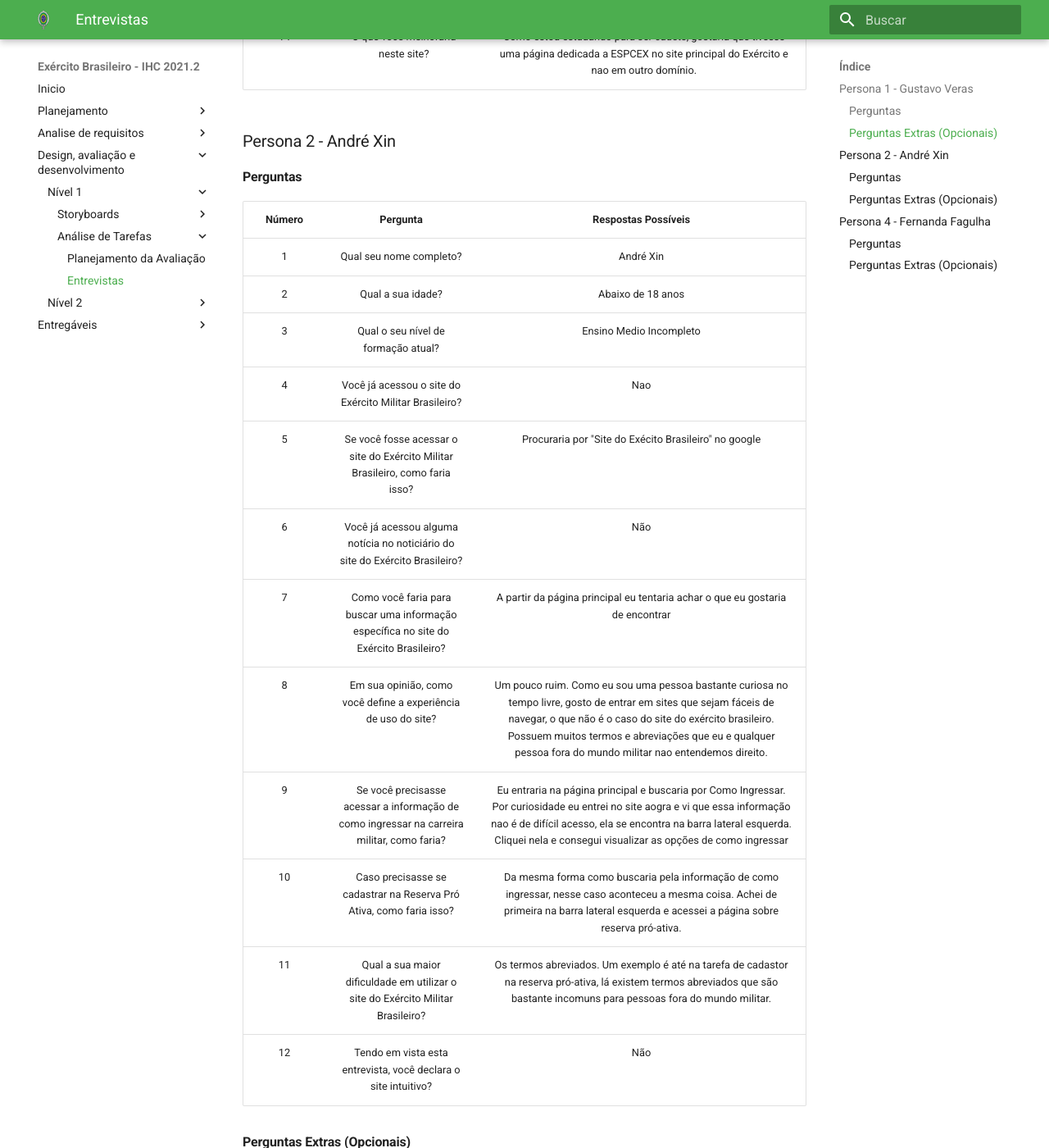
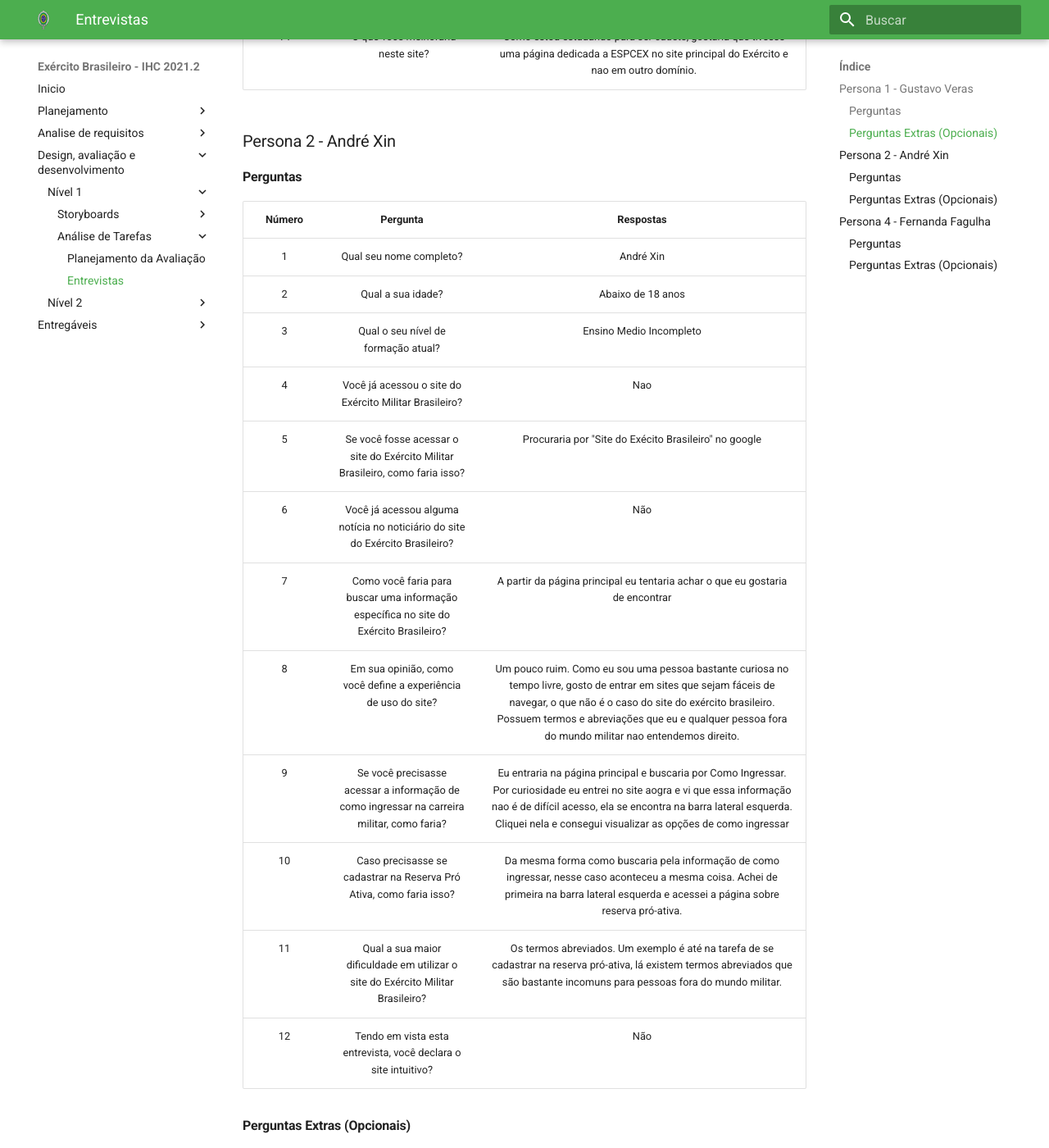
Before and after one commit to heitormsb/2021.2-Exercito-Brasileiro, an MkDocs documentation site: the page built from docs/Design_avaliacao_desenv/nivel1/entrevistas.md, in a window 1280 px wide and 1400 px high, scrolled down 1522 px. Shown: the whole window at 82% size. Built offline with MkDocs 1.6.1 and Material for MkDocs 9.7.7, drawn with Linux system fonts in a browser that asks for light colours; some of the changed text lies outside the part shown.

Commit message:
Update entrevistas.md

```diff
--- a/docs/Design_avaliacao_desenv/nivel1/entrevistas.md
+++ b/docs/Design_avaliacao_desenv/nivel1/entrevistas.md
@@ -1,6 +1,6 @@
 ### Persona 1 - Gustavo Veras
 #### Perguntas
-| Número | Pergunta  | Respostas Possíveis  |
+| Número | Pergunta  | Respostas  |
 | :-: | :-: | :-: |
 |   1    |  Qual seu nome completo? | Gustavo Veras |
 |   2    |  Qual a sua idade?       | De 18 a 35 anos |
@@ -17,15 +17,15 @@
 |   12   |  Tendo em vista esta entrevista, você declara o site intuitivo? | Sim |
 
 #### Perguntas Extras (Opcionais)
-| Número | Pergunta  | Respostas Possiveis  |
+| Número | Pergunta  | Respostas  |
 | :-: | :-: | :-: |
-|   12   |  O que acha da estrutura visual do site? | Simples, mas com muitos detalhes. Somente mostra a mais do que o necessário |
+|   12   |  O que acha da estrutura visual do site? | Simples, mas com muitos detalhes. Sempre mostra a mais do que o necessário |
 |   13   |  Em sua opinião, os menus estão bem organizados? | Sim |
 |   14   |  O que você melhoraria neste site? | Como estou estudando para ser cadete, gostaria que tivesse uma página dedicada a ESPCEX no site principal do Exército e nao em outro domínio. |
 
 ### Persona 2 - André Xin
 #### Perguntas
-| Número | Pergunta  | Respostas Possíveis  |
+| Número | Pergunta  | Respostas  |
 | :-: | :-: | :-: |
 |   1    |  Qual seu nome completo? | André Xin |
 |   2    |  Qual a sua idade?       | Abaixo de 18 anos |
@@ -34,14 +34,14 @@
 |   5    |  Se você fosse acessar o site do Exército Militar Brasileiro, como faria isso? | Procuraria por "Site do Exécito Brasileiro" no google |
 |   6    |  Você já acessou alguma notícia no noticiário do site do Exército Brasileiro? | Não  |
 |   7    |  Como você faria para buscar uma informação específica no site do Exército Brasileiro? | A partir da página principal eu tentaria achar o que eu gostaria de encontrar |
-|   8    |  Em sua opinião, como você define a experiência de uso do site? | Um pouco ruim. Como eu sou uma pessoa bastante curiosa no tempo livre, gosto de entrar em sites que sejam fáceis de navegar, o que não é o caso do site do exército brasileiro. Possuem muitos termos e abreviações que eu e qualquer pessoa fora do mundo militar nao entendemos direito.   |
+|   8    |  Em sua opinião, como você define a experiência de uso do site? | Um pouco ruim. Como eu sou uma pessoa bastante curiosa no tempo livre, gosto de entrar em sites que sejam fáceis de navegar, o que não é o caso do site do exército brasileiro. Possuem termos e abreviações que eu e qualquer pessoa fora do mundo militar nao entendemos direito.   |
 |   9    |  Se você precisasse acessar a informação de como ingressar na carreira militar, como faria? | Eu entraria na página principal e buscaria por Como Ingressar. Por curiosidade eu entrei no site aogra e vi que essa informação nao é de difícil acesso, ela se encontra na barra lateral esquerda. Cliquei nela e consegui visualizar as opções de como ingressar |
 |   10   |  Caso precisasse se cadastrar na Reserva Pró Ativa, como faria isso? | Da mesma forma como buscaria pela informação de como ingressar, nesse caso aconteceu a mesma coisa. Achei de primeira na barra lateral esquerda e acessei a página sobre reserva pró-ativa. |
-|   11   |  Qual a sua maior dificuldade em utilizar o site do Exército Militar Brasileiro? | Os termos abreviados. Um exemplo é até na tarefa de cadastor na reserva pró-ativa, lá existem termos abreviados que são bastante incomuns para pessoas fora do mundo militar. |
+|   11   |  Qual a sua maior dificuldade em utilizar o site do Exército Militar Brasileiro? | Os termos abreviados. Um exemplo é até na tarefa de se cadastrar na reserva pró-ativa, lá existem termos abreviados que são bastante incomuns para pessoas fora do mundo militar. |
 |   12   |  Tendo em vista esta entrevista, você declara o site intuitivo? | Não |
 
 #### Perguntas Extras (Opcionais)
-| Número | Pergunta  | Respostas Possiveis  |
+| Número | Pergunta  | Respostas  |
 | :-: | :-: | :-: |
 |   12   |  O que acha da estrutura visual do site? | Uma estrutura simples e até que fácil de usar na página principal, o que não se mantem em outras partes do site, principalmente por terem muita informação. |
 |   13   |  Em sua opinião, os menus estão bem organizados? | Os menus da página principal sim. Os demais necessitam de uma repaginada, possuem muita informação desncessária. |
@@ -50,7 +50,7 @@
 
 ### Persona 4 - Fernanda Fagulha
 #### Perguntas
-| Número | Pergunta  | Respostas Possíveis  |
+| Número | Pergunta  | Respostas |
 | :-: | :-: | :-: |
 |   1    |  Qual seu nome completo? | Fernanda Fagulha |
 |   2    |  Qual a sua idade?       | Entre 35 e 50 anos |
```
Also changed, not shown: other parts of docs/Design_avaliacao_desenv/nivel1/entrevistas.md (+1 -1 lines).
